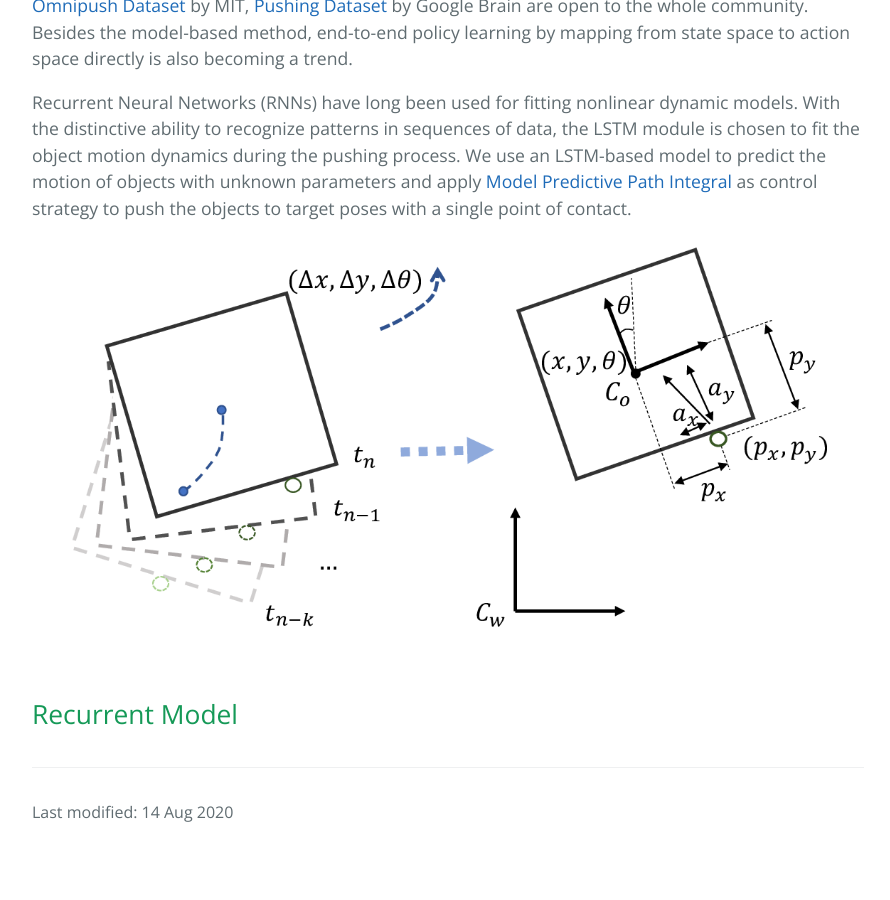
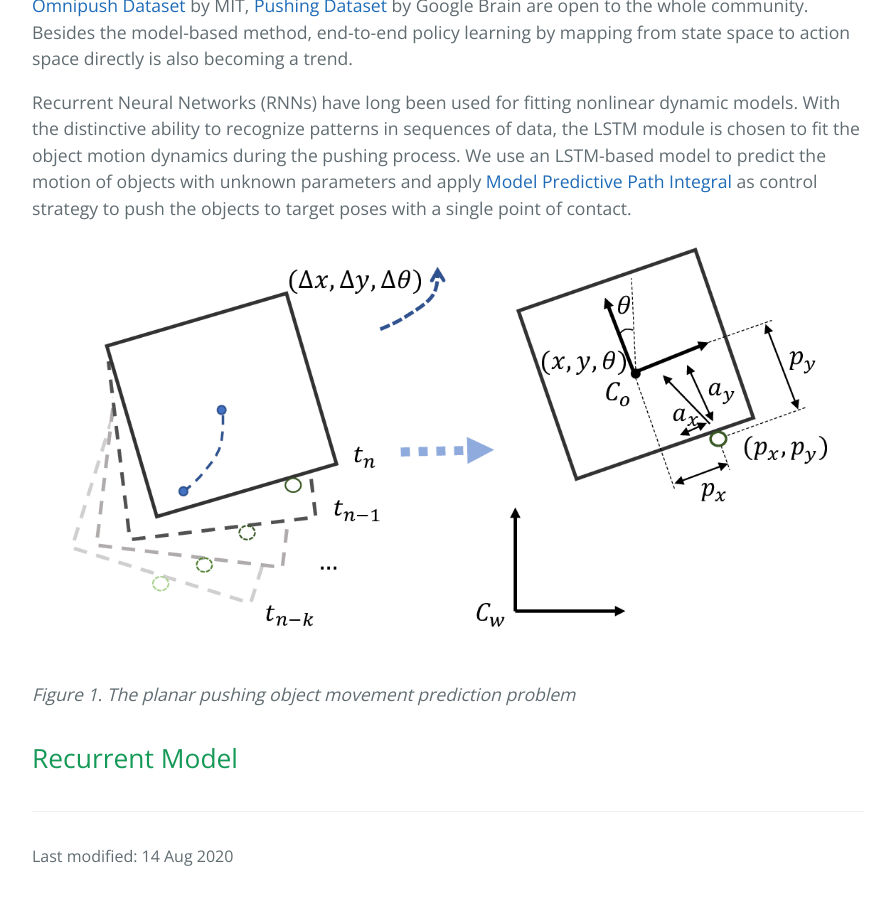
Before and after one commit to Smilels/Smilels.github.io, a Jekyll site: the page built from _posts/2020-08-12-Self-Adapting-Recurrent-Models-for-Object-Pushing-from-Learning-in-Simulation.md, in a window 1280 px wide and 900 px high, scrolled down 837 px. Shown: the whole window, without its empty margins (192-1082 px from the left). Built offline with Jekyll 4.4.1, drawn with Linux system fonts in a browser that asks for light colours; before the commit the page ends 1693 px from its top, so only the background shows below that.

Commit message:
first blog

```diff
--- a/_posts/2020-08-12-Self-Adapting-Recurrent-Models-for-Object-Pushing-from-Learning-in-Simulation.md
+++ b/_posts/2020-08-12-Self-Adapting-Recurrent-Models-for-Object-Pushing-from-Learning-in-Simulation.md
@@ -17,5 +17,6 @@ and apply [Model Predictive Path Integral](https://homes.cs.washington.edu/~bboo
 
 ![Planar pushing object motion prediction problem1]({{ site.url }}/data/images/self-adapting-description.png)
 {: style="width: 100%;" class="center"}
+*Figure 1. The planar pushing object movement prediction problem*
 
 ## Recurrent Model
```
